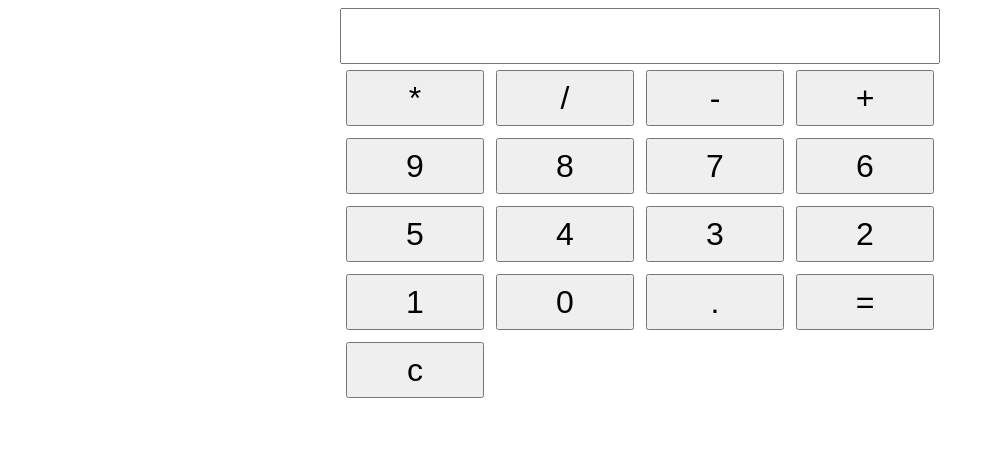
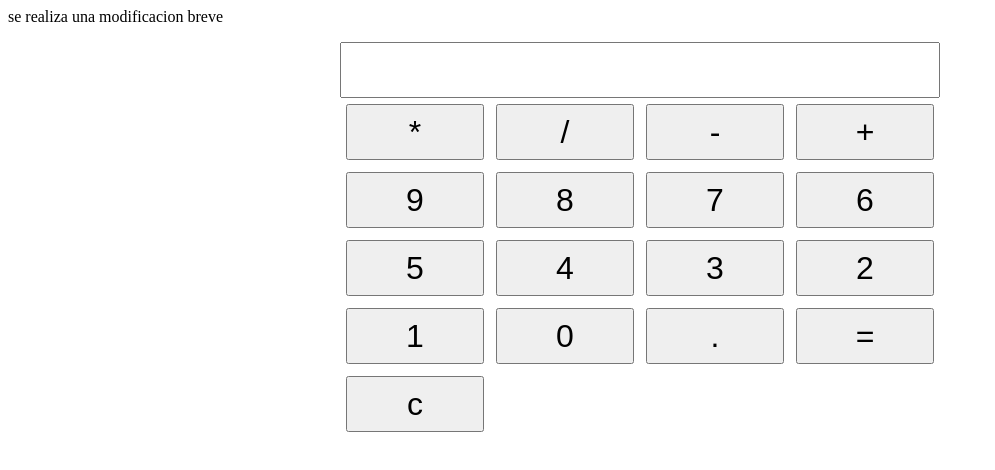
Before and after one commit to Whiterosse/Calculadora_js, a plain HTML site: page index.html in a window 1280 px wide. Shown: the whole page, without its empty margins (0-995 px from the left). Drawn offline with Linux system fonts and the light colour scheme.

Commit message:
realizo prueba de despliegue

```diff
--- a/index.html
+++ b/index.html
@@ -1,6 +1,7 @@
 <html>
    <head>
         <!-- Se coloca el titulo de la pagina desde el JS en app.js / usé document.tittle = "titulo" -->
+        <p>se realiza una modificacion breve</p>
    </head>
     <script src="app.js"></script>
 </html>
```
